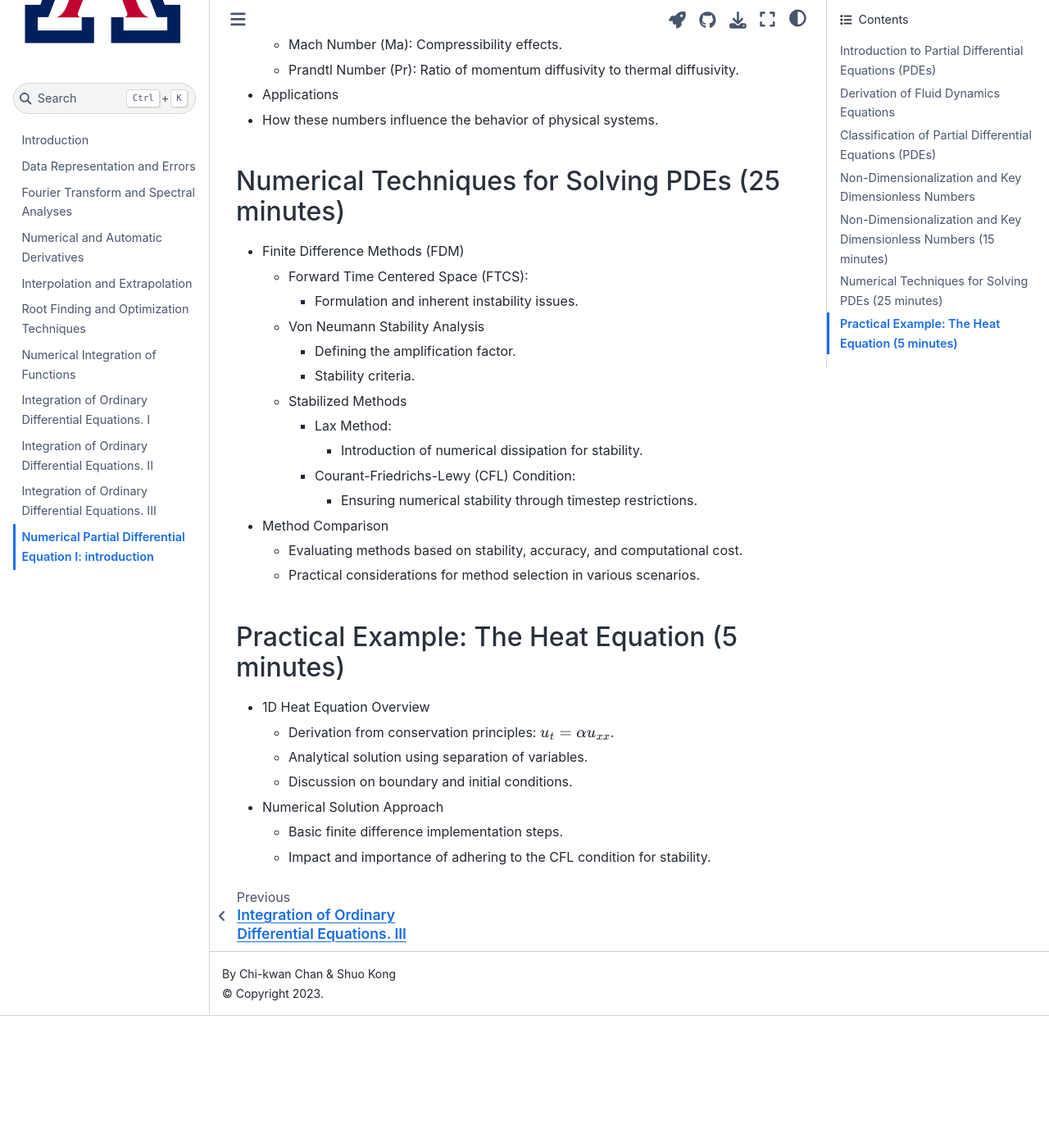
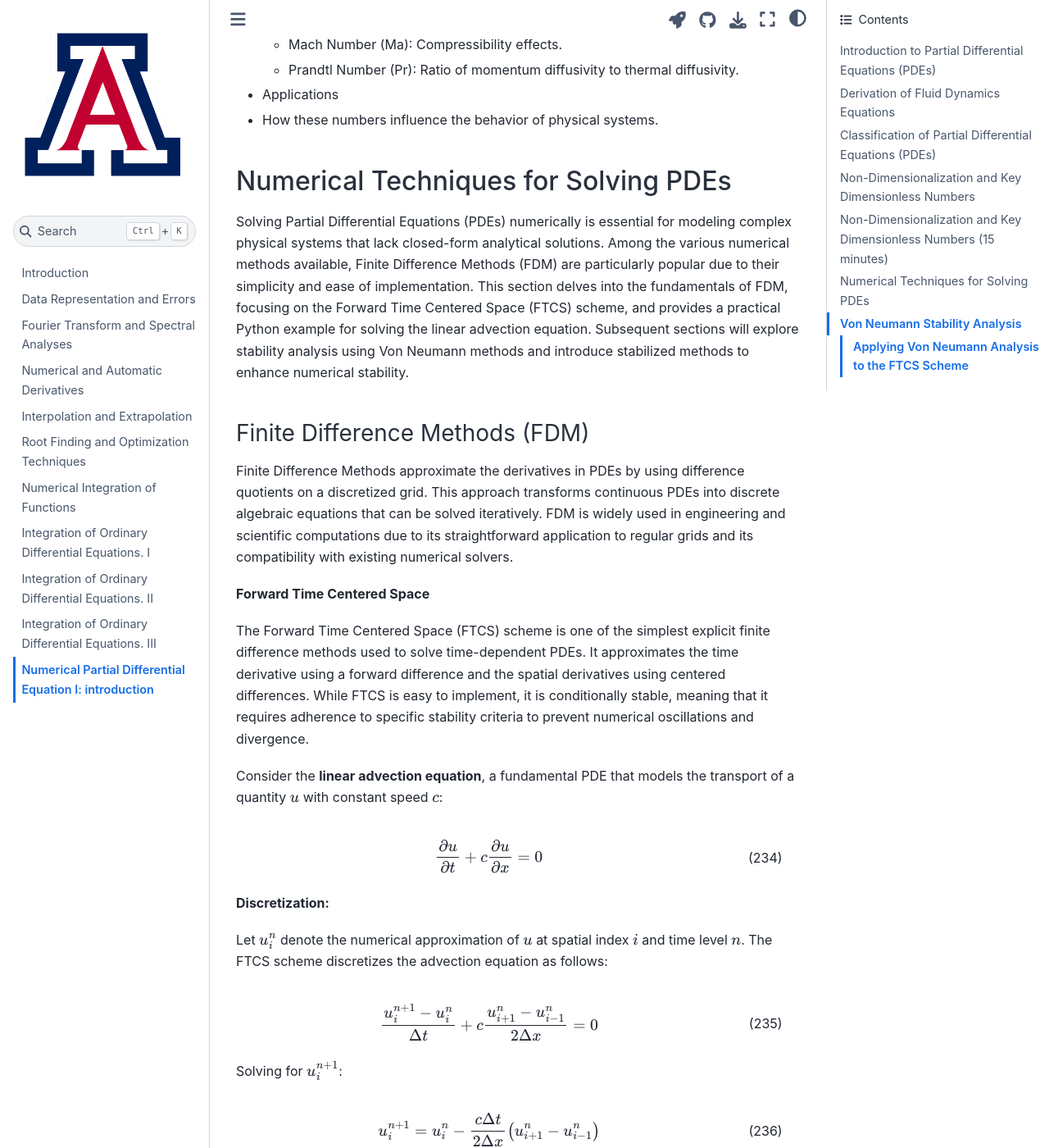
Before and after one commit to ua-2024q3-astr513/astr513, a Jupyter Book: the page built from docs/pde1.md, in a window 1280 px wide and 1400 px high, scrolled down 21668 px. Shown: the whole window at 82% size. Built offline with Jupyter Book 1.0.4 settings and Sphinx 7.4.7 and the Sphinx Book theme 1.1.4, drawn with Linux system fonts in a browser that asks for light colours; before the commit the page ends 22907 px from its top, so only the background shows below that; some of the changed text lies outside the part shown.

Commit message:
Draft the Von Neumann analysis section

````diff
--- a/docs/pde1.md
+++ b/docs/pde1.md
@@ -744,35 +744,162 @@ There is an arXiv paper on [this topic](https://arxiv.org/abs/2103.05784).
 * Applications
 * How these numbers influence the behavior of physical systems.
 
-+++ {"jp-MarkdownHeadingCollapsed": true}
++++
 
-## Numerical Techniques for Solving PDEs (25 minutes)
+## Numerical Techniques for Solving PDEs
 
-* Finite Difference Methods (FDM)
-  * Forward Time Centered Space (FTCS):
-    * Formulation and inherent instability issues.
-  * Von Neumann Stability Analysis
-    * Defining the amplification factor.
-    * Stability criteria.
-  * Stabilized Methods
-    * Lax Method:
-      * Introduction of numerical dissipation for stability.
-    * Courant-Friedrichs-Lewy (CFL) Condition:
-      * Ensuring numerical stability through timestep restrictions.
-
-* Method Comparison
-  * Evaluating methods based on stability, accuracy, and computational cost.
-  * Practical considerations for method selection in various scenarios.
+Solving Partial Differential Equations (PDEs) numerically is essential for modeling complex physical systems that lack closed-form analytical solutions.
+Among the various numerical methods available, Finite Difference Methods (FDM) are particularly popular due to their simplicity and ease of implementation.
+This section delves into the fundamentals of FDM, focusing on the Forward Time Centered Space (FTCS) scheme, and provides a practical Python example for solving the linear advection equation.
+Subsequent sections will explore stability analysis using Von Neumann methods and introduce stabilized methods to enhance numerical stability.
 
 +++
 
-## Practical Example: The Heat Equation (5 minutes)
+### Finite Difference Methods (FDM)
 
-* 1D Heat Equation Overview
-  * Derivation from conservation principles: $u_t = \alpha u_{xx}$.
-  * Analytical solution using separation of variables.
-  * Discussion on boundary and initial conditions.
+Finite Difference Methods approximate the derivatives in PDEs by using difference quotients on a discretized grid.
+This approach transforms continuous PDEs into discrete algebraic equations that can be solved iteratively.
+FDM is widely used in engineering and scientific computations due to its straightforward application to regular grids and its compatibility with existing numerical solvers.
 
-* Numerical Solution Approach
-  * Basic finite difference implementation steps.
-  * Impact and importance of adhering to the CFL condition for stability.
+**Forward Time Centered Space**
+
+The Forward Time Centered Space (FTCS) scheme is one of the simplest explicit finite difference methods used to solve time-dependent PDEs. It approximates the time derivative using a forward difference and the spatial derivatives using centered differences. While FTCS is easy to implement, it is conditionally stable, meaning that it requires adherence to specific stability criteria to prevent numerical oscillations and divergence.
+
+Consider the **linear advection equation**, a fundamental PDE that models the transport of a quantity $u$ with constant speed $c$:
+\begin{align}
+\frac{\partial u}{\partial t} + c \frac{\partial u}{\partial x} = 0
+\end{align}
+
+**Discretization:**
+
+Let $u_i^n$ denote the numerical approximation of $u$ at spatial index $i$ and time level $n$. The FTCS scheme discretizes the advection equation as follows:
+\begin{align}
+\frac{u_i^{n+1} - u_i^n}{\Delta t} + c \frac{u_{i+1}^n - u_{i-1}^n}{2 \Delta x} = 0
+\end{align}
+
+Solving for $u_i^{n+1}$:
+\begin{align}
+u_i^{n+1} = u_i^n - \frac{c \Delta t}{2 \Delta x} \left( u_{i+1}^n - u_{i-1}^n \right)
+\end{align}
+
+This explicit update rule allows the computation of the solution at the next time step based on the current and neighboring spatial points.
+
+```{code-cell} ipython3
+import numpy as np
+import matplotlib.pyplot as plt
+
+# Parameters
+c = 1.0          # Advection speed
+L = 1.0          # Domain length
+T = 0.25         # Total time
+nx = 100         # Number of spatial points
+dx = L / nx      # Spatial step size
+dt = 0.001       # Initial time step size
+nt = int(T / dt) # Number of time steps
+
+# Stability parameter
+sigma = c * dt / dx
+print(sigma)
+
+# Spatial grid
+x = np.linspace(0, L, nx)
+u_initial = np.sin(2 * np.pi * x)  # Initial condition: sinusoidal wave
+
+# Initialize solution array
+u = u_initial.copy()
+
+# Time-stepping loop
+for n in range(nt):
+    # Apply periodic boundary conditions using np.roll
+    u_new = u - (c * dt / (2 * dx)) * (np.roll(u, -1) - np.roll(u, 1))
+    u = u_new
+
+# Analytical solution
+u_exact = np.sin(2 * np.pi * (x - c * T))
+
+# Plotting the results
+plt.figure(figsize=(12, 6))
+plt.plot(x, u_initial,      label='Initial Condition', linestyle='--')
+plt.plot(x, u_exact,        label='Exact Solution', linewidth=2)
+plt.plot(x, u,              label='FTCS Scheme', linestyle=':', linewidth=2)
+plt.xlabel('x')
+plt.ylabel('u')
+plt.legend()
+plt.grid(True)
+```
+
+#### Inherent Instability Issues
+
+While the FTCS scheme is straightforward, it is inherently unstable for the linear advection equation unless the time step $\Delta t$ and spatial step $\Delta x$ satisfy the Courant-Friedrichs-Lewy (CFL) condition.
+Failure to adhere to this condition can result in numerical oscillations that grow uncontrollably, leading to divergence of the solution.
+
+By adjusting the time step dt to satisfy the CFL condition, the FTCS scheme produces a stable solution that closely matches the exact analytical solution.
+If the CFL condition is violated (i.e., $\sigma > 1$), the numerical solution becomes unstable, exhibiting oscillations and diverging from the exact solution.
+This behavior underscores the importance of adhering to stability criteria when applying explicit finite difference schemes like FTCS.
+
++++
+
+## Von Neumann Stability Analysis
+
+Von Neumann Stability Analysis is a mathematical technique used to assess the stability of finite difference schemes applied to linear partial differential equations (PDEs).
+This method involves decomposing the numerical solution into Fourier modes and analyzing the growth or decay of these modes over time.
+If all Fourier modes remain bounded, the numerical scheme is considered stable. Otherwise, the scheme is unstable and may produce erroneous results.
+
+To perform Von Neumann Stability Analysis, we assume a solution of the form:
+\begin{align}
+u_i^n = G^n e^{ikx_i}
+\end{align}
+where:
+* $u_i^n$ is the numerical approximation of $u$ at spatial index $i$ and time level $n$.
+* $G$ is the **amplification factor**.
+* $k$ is the wave number.
+* $x_i = i \Delta x$ is the spatial position of the $i$-th grid point.
+
+The goal is to determine whether the magnitude of the amplification factor $|G|$ remains less than or equal to 1 for all possible wave numbers $k$.
+If $|G| \leq 1$ for all $k$, the numerical scheme is stable.
+
++++
+
+### Applying Von Neumann Analysis to the FTCS Scheme
+
+Consider the **Forward Time Centered Space (FTCS)** scheme applied to the linear advection equation:
+\begin{align}
+\frac{\partial u}{\partial t} + c \frac{\partial u}{\partial x} = 0
+\end{align}
+
+FTCS Update Rule:
+\begin{align}
+u_i^{n+1} = u_i^n - \frac{c \Delta t}{2 \Delta x} \left( u_{i+1}^n - u_{i-1}^n \right)
+\end{align}
+
+Assumed Solution:
+\begin{align}
+u_i^n = G^n e^{ikx_i}
+\end{align}
+
+Substituting into the FTCS Update Rule:
+\begin{align}
+G e^{ikx_i} = e^{ikx_i} - \frac{c \Delta t}{2 \Delta x} \left( e^{ikx_{i+1}} - e^{ikx_{i-1}} \right)
+\end{align}
+
+Simplify using $x_{i \pm 1} = x_i \pm \Delta x$:
+\begin{align}
+G = 1 - \frac{c \Delta t}{2 \Delta x} \left( e^{ik\Delta x} - e^{-ik\Delta x} \right)
+\end{align}
+
+Using Euler's formula $e^{i\theta} - e^{-i\theta} = 2i \sin(\theta)$:
+\begin{align}
+G = 1 - i \frac{c \Delta t}{\Delta x} \sin(k \Delta x) = 1 - i \sigma \sin(k \Delta x)
+\end{align}
+where $\sigma = c \Delta t/\Delta x$ is the **Courant number**.
+
+Calculating the Magnitude of $G$:
+\begin{align}
+|G|^2 = \left(1\right)^2 + \left(-\sigma \sin(k \Delta x)\right)^2 = 1 + \sigma^2 \sin^2(k \Delta x) > 1
+\end{align}
+
+Since $|G| > 1$ for any $\sigma > 0$, the FTCS scheme is inherently unstable for the linear advection equation.
+
++++
+
+In the next lecture, we will provide other (stable) numerical methods to solve the advection equation.
````
